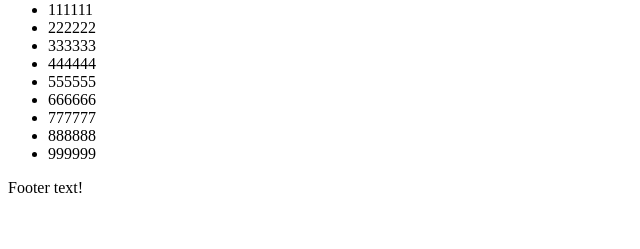
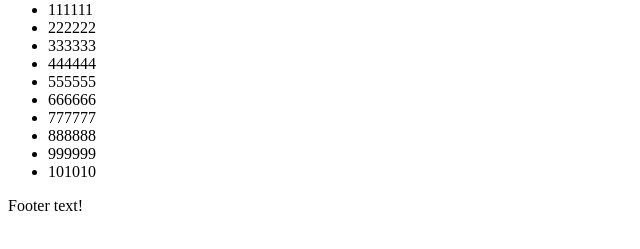
Before and after one commit to perehid/my-page, a plain HTML site: page index.html in a window 1280 px wide. Shown: the part 79-328 px from the top of the page, without its empty margins (0-640 px from the left). Drawn offline with Linux system fonts and the light colour scheme.

Commit message:
add 1010 li

```diff
--- a/index.html
+++ b/index.html
@@ -17,6 +17,7 @@
     <li>777777</li>
     <li>888888</li>
     <li>999999</li>
+    <li>101010</li>
   </ul>
 <footer>Footer text!</footer>
 </body>
```
